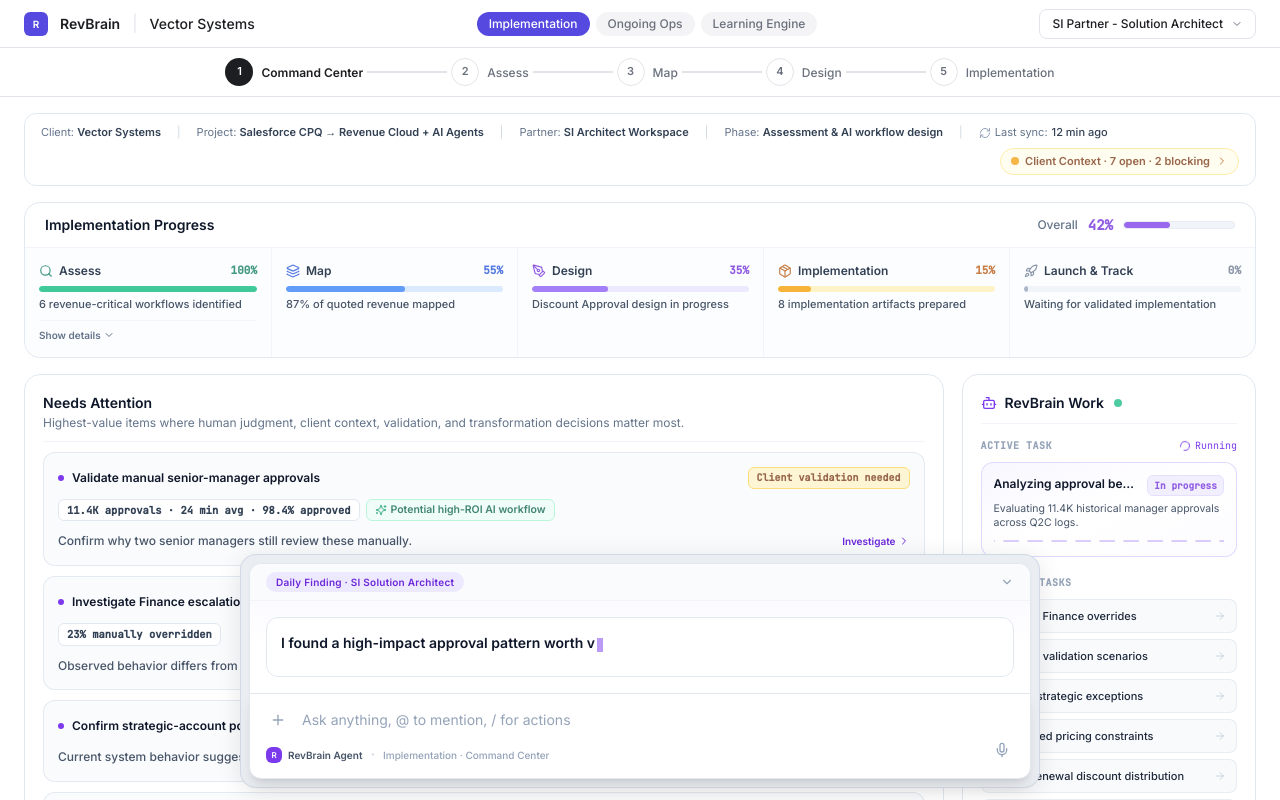
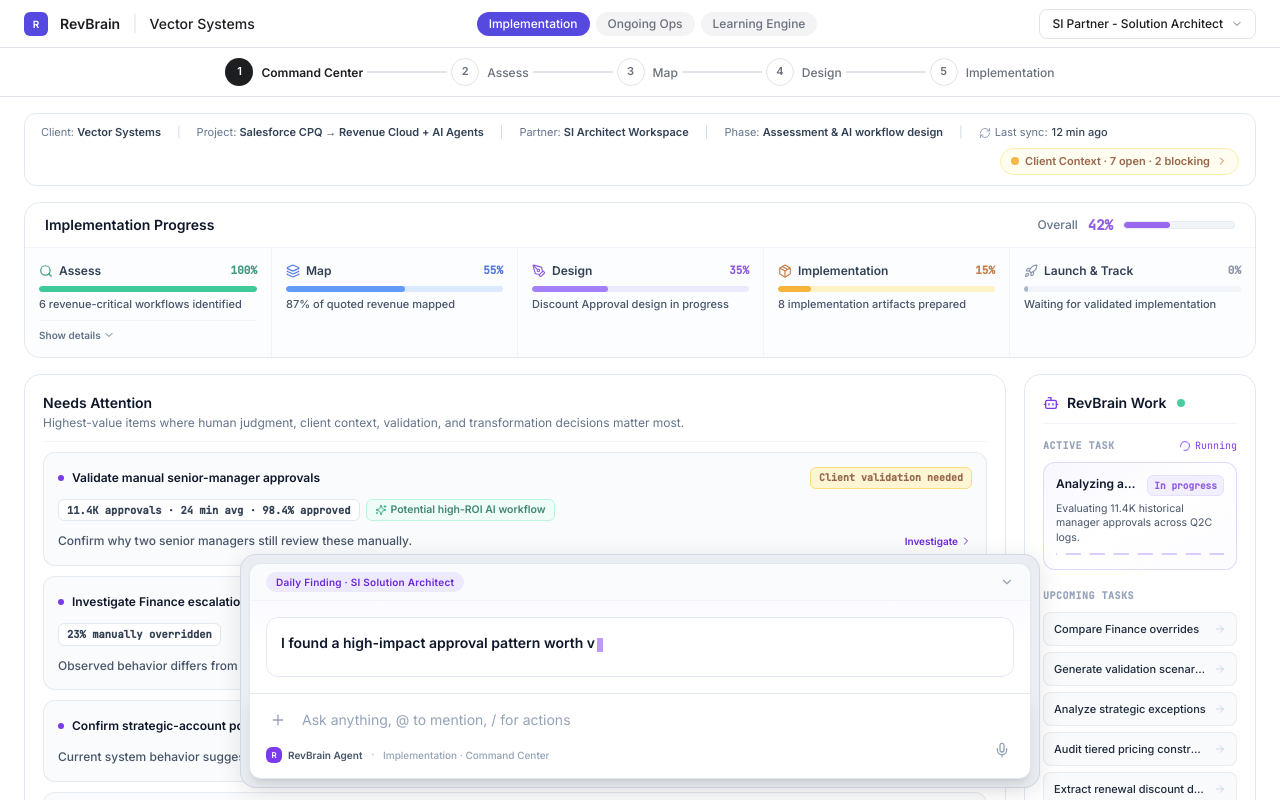
Before and after one commit to OfirVento/revbrain-v2-demo, a React (Vite) app: page /revbrain/migration/si-architect in a window 1280 px wide. Built offline with nearby package versions, Linux system fonts and the light colour scheme.

Commit message:
Reduce RevBrain Work panel width by another 5% to 80/20 ratio

```diff
--- a/src/pages/revbrain/si-architect/SIArchitectCommandCenter.tsx
+++ b/src/pages/revbrain/si-architect/SIArchitectCommandCenter.tsx
@@ -450,11 +450,11 @@
           </div>
         </section>
 
-        {/* ─── 3. Main Working Area: Needs Attention (75%) / RevBrain Work (25%) ─── */}
-        <div className="grid grid-cols-1 lg:grid-cols-12 gap-4.5">
+        {/* ─── 3. Main Working Area: Needs Attention (80%) / RevBrain Work (20%) ─── */}
+        <div className="grid grid-cols-1 lg:grid-cols-5 gap-4.5">
 
-          {/* ─── LEFT 75%: Needs Attention ─── */}
-          <div className="lg:col-span-9 bg-white border border-slate-200 rounded-2xl p-4.5 shadow-2xs space-y-3.5 flex flex-col justify-between">
+          {/* ─── LEFT 80%: Needs Attention ─── */}
+          <div className="lg:col-span-4 bg-white border border-slate-200 rounded-2xl p-4.5 shadow-2xs space-y-3.5 flex flex-col justify-between">
             <div>
               {/* Header */}
               <div className="flex items-center justify-between border-b border-slate-100 pb-2.5">
@@ -608,8 +608,8 @@
             </div>
           </div>
 
-          {/* ─── RIGHT 30%: RevBrain Work (Live Workstream) ─── */}
-          <div className="lg:col-span-3 bg-white border border-slate-200 rounded-2xl p-4.5 shadow-2xs space-y-4 flex flex-col justify-between">
+          {/* ─── RIGHT 20%: RevBrain Work (Live Workstream) ─── */}
+          <div className="lg:col-span-1 bg-white border border-slate-200 rounded-2xl p-4.5 shadow-2xs space-y-4 flex flex-col justify-between">
             <div className="space-y-3.5">
               {/* Header */}
               <div className="flex items-center justify-between border-b border-slate-100 pb-2.5">
```
